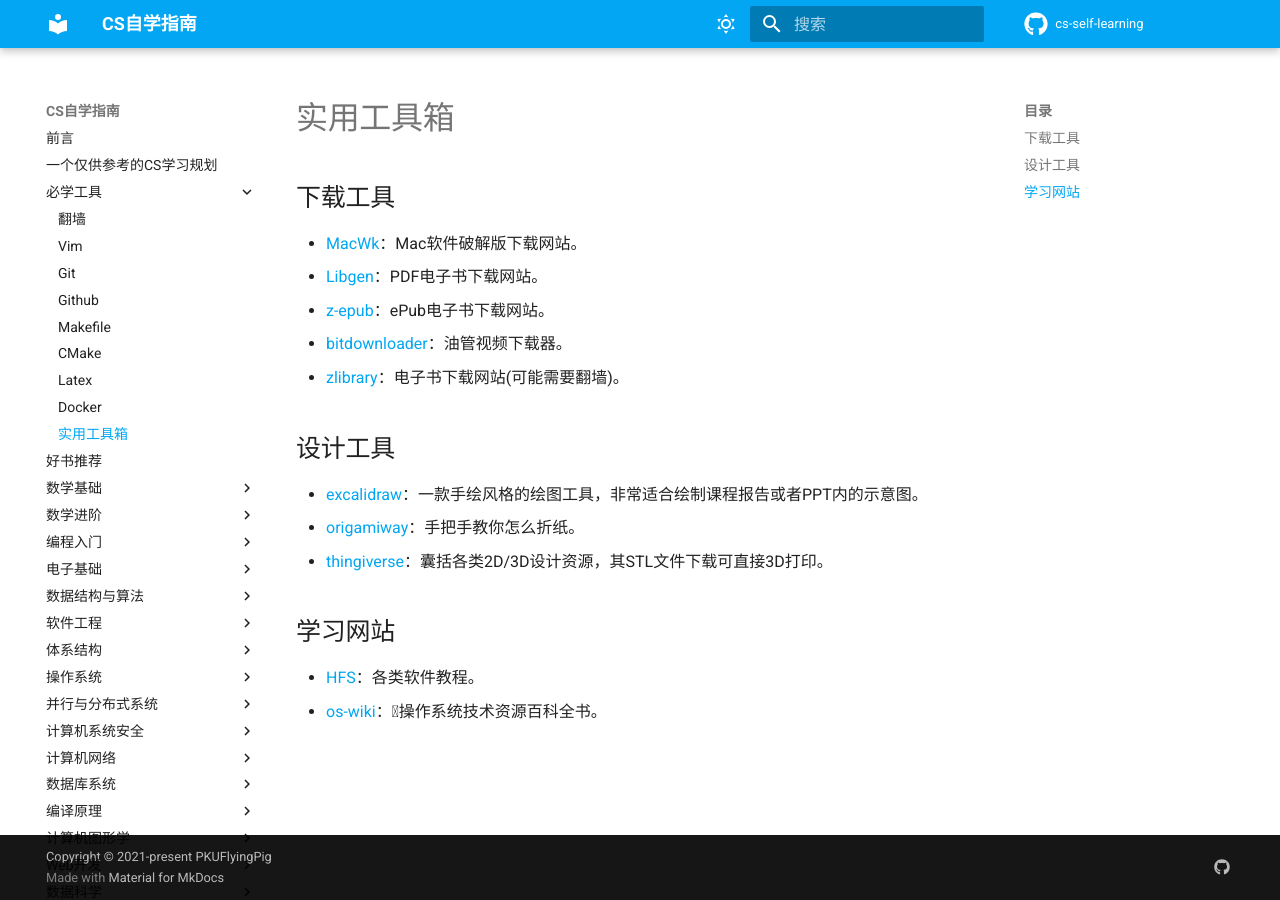
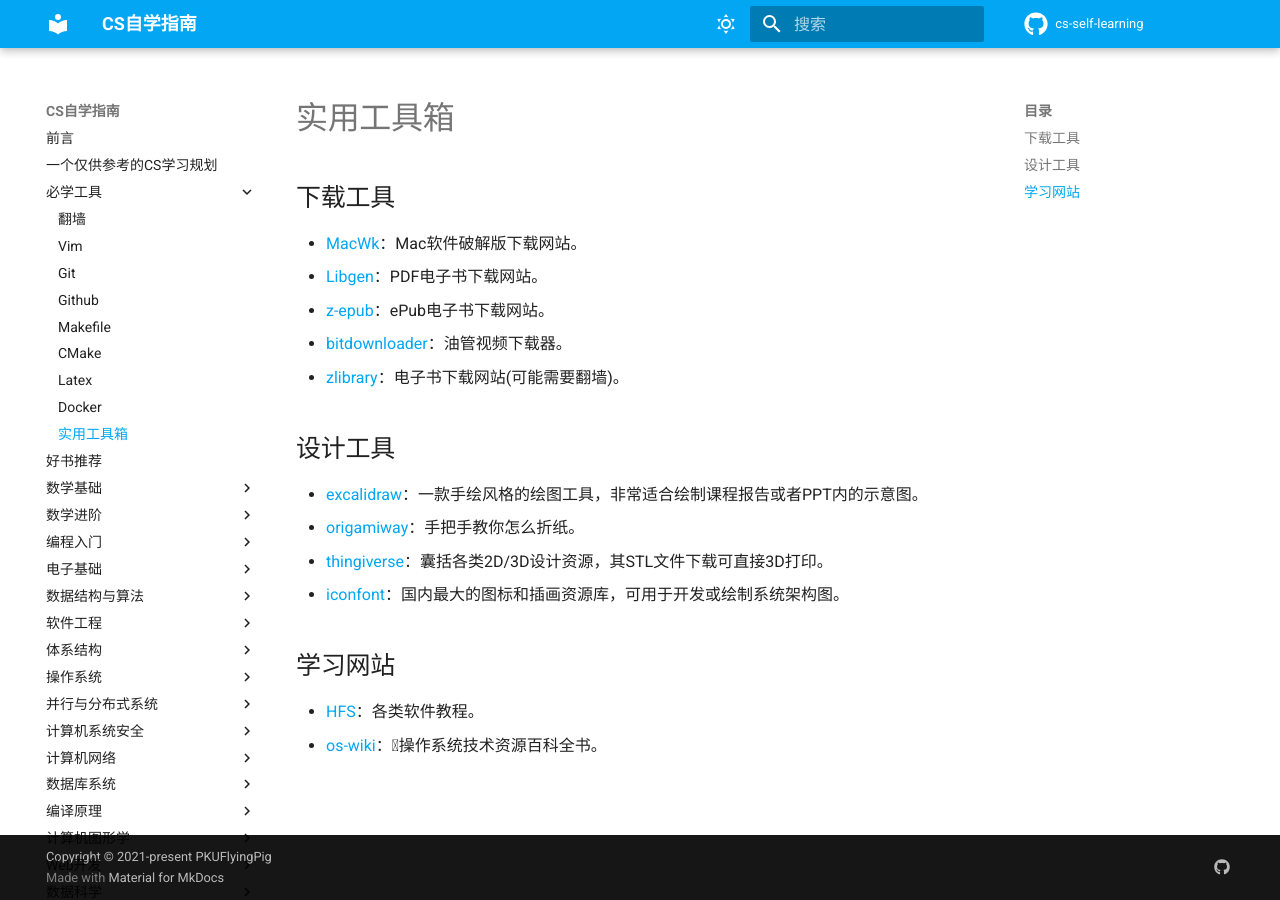
Before and after one commit to PKUFlyingPig/cs-self-learning, an MkDocs documentation site: the page built from docs/必学工具/tools.md, in a window 1280 px wide. Built offline with MkDocs 1.6.1 and Material for MkDocs 9.7.7, drawn with Linux system fonts in a browser that asks for light colours; comment, search, counter and statistics services are not loaded.

Commit message:
add iconfont

```diff
--- a/docs/必学工具/tools.md
+++ b/docs/必学工具/tools.md
@@ -9,6 +9,7 @@
 - [excalidraw](https://excalidraw.com/%E4%B9%88)：一款手绘风格的绘图工具，非常适合绘制课程报告或者PPT内的示意图。
 - [origamiway](https://www.origamiway.com/paper-folding-crafts-step-by-step.shtml)：手把手教你怎么折纸。
 - [thingiverse](https://www.thingiverse.com/)：囊括各类2D/3D设计资源，其STL文件下载可直接3D打印。
+- [iconfont](https://www.iconfont.cn)：国内最大的图标和插画资源库，可用于开发或绘制系统架构图。
 
 ## 学习网站
 - [HFS](https://hepsoftwarefoundation.org/training/curriculum.html)：各类软件教程。
```
